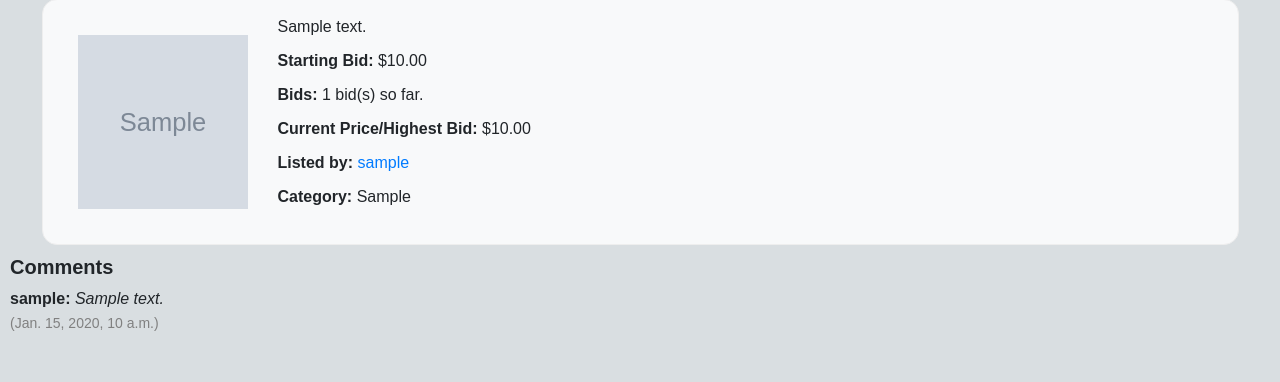
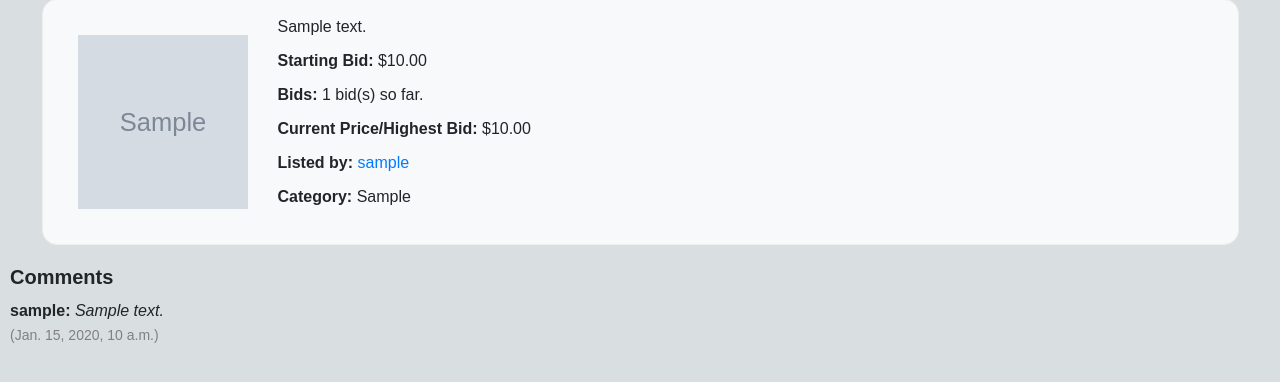
Before and after one commit to DeanMwau/Auctions.github.io, a Django app: page /1/ in a window 1280 px wide. Shown: the part 111-493 px from the top of the page. Run offline with Django 3.2, Linux system fonts and the light colour scheme; tables that the repository leaves empty hold one stand-in row (values such as "Sample post"); grey boxes marked "Sample" are stand-in pictures; some libraries are stand-ins or nearby versions.

Commit message:
Edit styles.css

```diff
--- a/auctions/static/auctions/styles.css
+++ b/auctions/static/auctions/styles.css
@@ -92,6 +92,7 @@ html, body {
     gap: 10px;
     margin-top: 5px;
     flex-wrap: wrap;
+    margin: 10px auto;
 }
 
 .bid-container form {
@@ -202,6 +203,11 @@ html, body {
     box-shadow: 0 0 5px rgba(0, 123, 255, 0.5);
     outline: none;
 }
+
+#comment-section-container {
+    margin: 10px auto;
+}
+
 
 #comment-section-container li {
     list-style-type: none;
--- a/auctions/templates/auctions/listing.html
+++ b/auctions/templates/auctions/listing.html
@@ -6,7 +6,6 @@
 
 
 <div id="single-listing">
-
 
     <h5 id="listing-header"><strong>{{listing.title}}</strong></h5>
 
```
Lines whose indentation alone changed are shown as unchanged.
